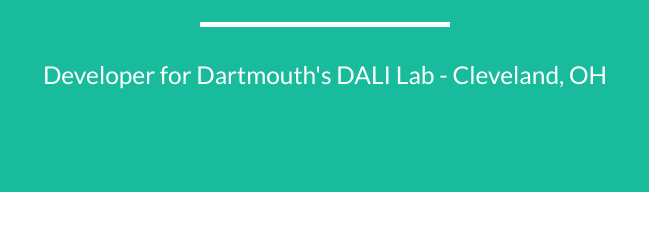
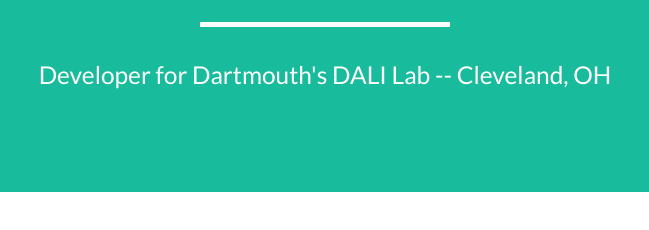
Before and after one commit to jessie-anderson/personal-page, a plain HTML site: page index.html in a window 1280 px wide. Shown: the part 818-1048 px from the top of the page, 315-964 px from the left. Drawn offline with nearby package versions, Linux system fonts and the light colour scheme; a script that the page names is missing.

Commit message:
trying to get ghpages working

```diff
--- a/index.html
+++ b/index.html
@@ -41,7 +41,7 @@
                     <div class="intro-text">
                         <span class="name">Jessie Anderson</span>
                         <hr class="star-light">
-                        <span class="skills">Developer for Dartmouth's DALI Lab - Cleveland, OH</span>
+                        <span class="skills">Developer for Dartmouth's DALI Lab -- Cleveland, OH</span>
                     </div>
                 </div>
             </div>
```
